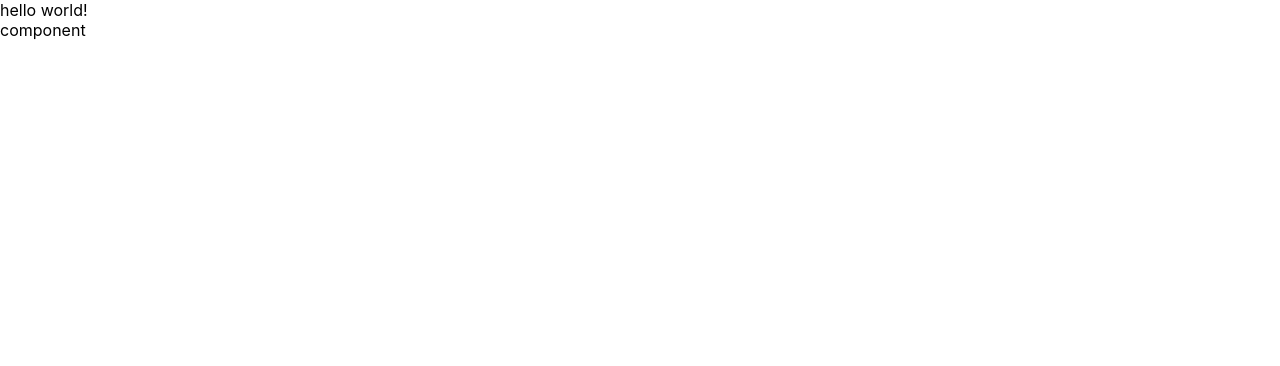
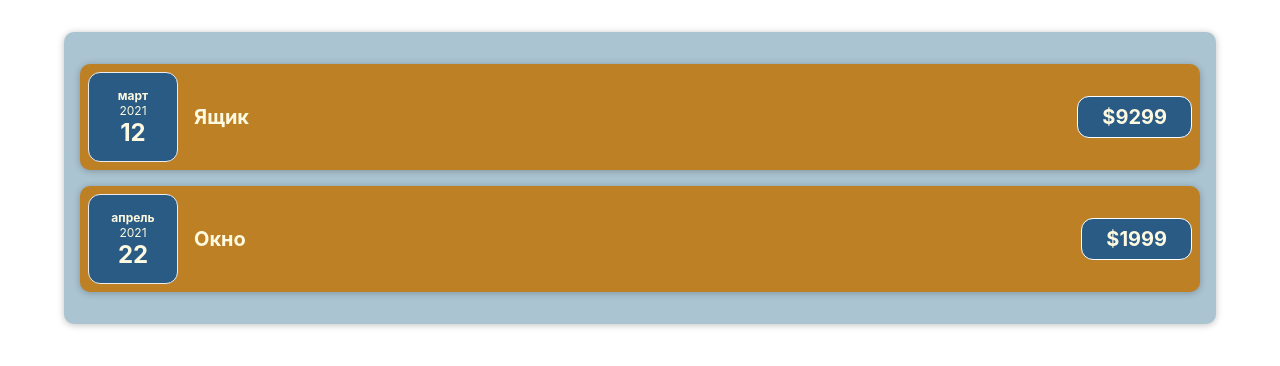
Before and after one commit to mosxe/costs-months, a JavaScript app: page / in a window 1280 px wide. Shown: the top 366 px of the page. Built offline with nearby package versions, Linux system fonts and the light colour scheme.

Commit message:
added new components

```diff
--- a/src/App.js
+++ b/src/App.js
@@ -1,10 +1,21 @@
-import CostItem from './components/CostItem';
+import Costs from './components/Costs/Costs';
 
-function App() {
+const App = () => {
+  const costs = [
+    {
+      date: new Date(2021,2,12),
+      description: 'Ящик',
+      amount: 9299
+    },
+    {
+      date: new Date(2021,3,22),
+      description: 'Окно',
+      amount: 1999
+    }
+  ];
   return (
     <div>
-      hello world!
-      <CostItem />
+      <Costs costs={costs}/>
     </div>
   );
 }
--- a/src/components/CostItem.js
+++ /dev/null
@@ -1,7 +0,0 @@
-const CostItem = () => {
-  return (
-    <div>component</div>
-  );
-};
-
-export default CostItem;
--- /dev/null
+++ b/src/components/Costs/CostDate.css
@@ -0,0 +1,26 @@
+.cost-date {
+  display: flex;
+  flex-direction: column;
+  width: 5.5rem;
+  height: 5.5rem;
+  border: 1px solid #ececec;
+  background-color: #2a5b84;
+  color: #fefae1;
+  border-radius: 12px;
+  align-items: center;
+  justify-content: center;
+}
+
+.cost-date__month {
+  font-size: 0.75rem;
+  font-weight: bold;
+}
+
+.cost-date__year {
+  font-size: 0.75rem;
+}
+
+.cost-date__day {
+  font-size: 1.5rem;
+  font-weight: bold;
+}
--- /dev/null
+++ b/src/components/Costs/CostDate.js
@@ -0,0 +1,17 @@
+import './CostDate.css';
+
+const CostDate = ({date}) => {
+  const month = date.toLocaleString('ru-Ru', {month: 'long'});
+  const year = date.getFullYear();
+  const day = date.toLocaleString('ru-Ru', {day: '2-digit'});
+
+  return (
+    <div className="cost-date">
+      <div className="cost-date__month">{month}</div>
+      <div className="cost-date__year">{year}</div>
+      <div className="cost-date__day">{day}</div>
+    </div>
+  );
+};
+
+export default CostDate;
--- /dev/null
+++ b/src/components/Costs/CostItem.css
@@ -0,0 +1,54 @@
+.cost-item {
+  display: flex;
+  justify-content: space-between;
+  align-items: center;
+  padding: 0.5rem;
+  margin: 1rem 0;
+  background-color: #bd8025;
+}
+
+.cost-item__description {
+  display: flex;
+  flex-direction: column;
+  gap: 1rem;
+  align-items: flex-end;
+  flex-flow: column-reverse;
+  justify-content: flex-start;
+  flex: 1;
+}
+
+.cost-item h2 {
+  color: #3a3a3a;
+  font-size: 1rem;
+  flex: 1;
+  margin: 0 1rem;
+  color: #fefae1;
+}
+
+.cost-item__price {
+  font-size: 1rem;
+  font-weight: bold;
+  color: #fefae1;
+  background-color: #2a5b84;
+  border: 1px solid white;
+  padding: 0.5rem;
+  border-radius: 12px;
+}
+
+@media (min-width: 580px) {
+  .cost-item__description {
+    flex-direction: row;
+    align-items: center;
+    justify-content: flex-start;
+    flex: 1;
+  }
+
+  .cost-item__description h2 {
+    font-size: 1.25rem;
+  }
+
+  .cost-item__price {
+    font-size: 1.25rem;
+    padding: 0.5rem 1.5rem;
+  }
+}
--- /dev/null
+++ b/src/components/Costs/CostItem.js
@@ -0,0 +1,20 @@
+import CostDate from './CostDate';
+import Card from '../UI/Card';
+
+import './CostItem.css';
+
+const CostItem = (props) => {
+  const {date, description, amount} = props;
+
+  return (
+    <Card className="cost-item">
+      <CostDate date={date}/>
+      <div className="cost-item__description">
+        <h2>{description}</h2>
+        <div className="cost-item__price">${amount}</div>
+      </div>
+    </Card>
+  );
+};
+
+export default CostItem;
--- /dev/null
+++ b/src/components/Costs/Costs.css
@@ -0,0 +1,9 @@
+.costs {
+  padding: 1rem;
+  background-color: #aac4d1;
+  margin: 2rem auto;
+  width: 70rem;
+  max-width: 95%;
+  border-radius: 10px;
+  box-shadow: 0 1px 7px rgba(0, 0, 0, 0.25);
+}
--- /dev/null
+++ b/src/components/Costs/Costs.js
@@ -0,0 +1,15 @@
+
+import CostItem from './CostItem';
+import './Costs.css';
+
+const Costs = ({costs}) => {
+  return (
+    <div className="costs">
+      {
+        costs.map((cost, index) => <CostItem key={index} {...cost}/>)
+      }
+    </div>
+  )
+};
+
+export default Costs;
--- /dev/null
+++ b/src/components/UI/Card.css
@@ -0,0 +1,4 @@
+.card {
+  border-radius: 10px;
+  box-shadow: 0 1px 7px rgba(0, 0, 0, 0.25);
+}
--- /dev/null
+++ b/src/components/UI/Card.js
@@ -0,0 +1,13 @@
+import './Card.css';
+
+const Card = ({className, children}) => {
+  const classes = `card ${className}`;
+
+  return (
+    <div className={classes}>
+      {children}
+    </div>
+  );
+};
+
+export default Card;
--- a/src/index.css
+++ b/src/index.css
@@ -1,5 +1,5 @@
 body {
-  margin: 0;
+  margin: 20px;
   font-family: -apple-system, BlinkMacSystemFont, 'Segoe UI', 'Roboto', 'Oxygen',
     'Ubuntu', 'Cantarell', 'Fira Sans', 'Droid Sans', 'Helvetica Neue',
     sans-serif;
```
